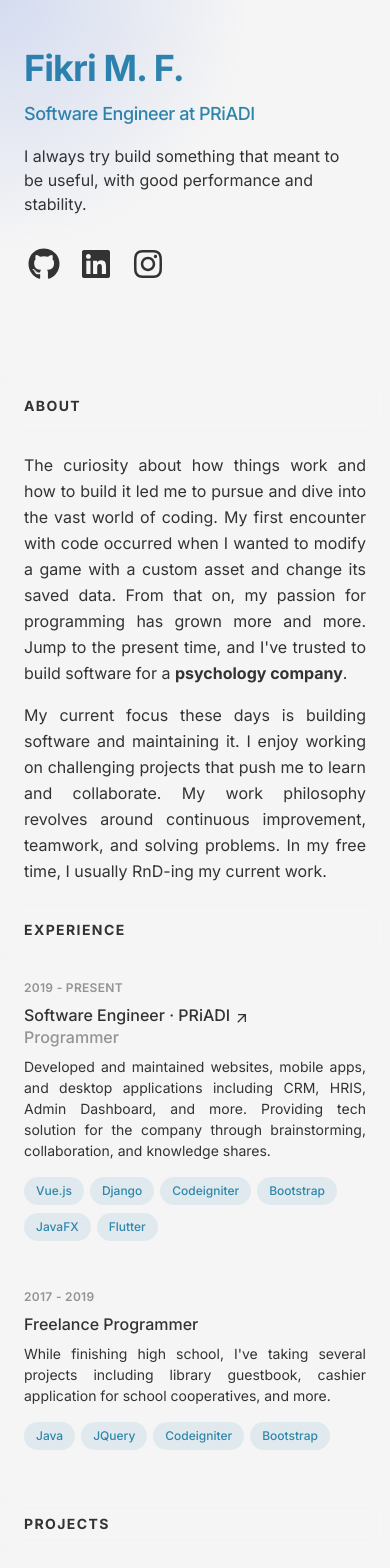
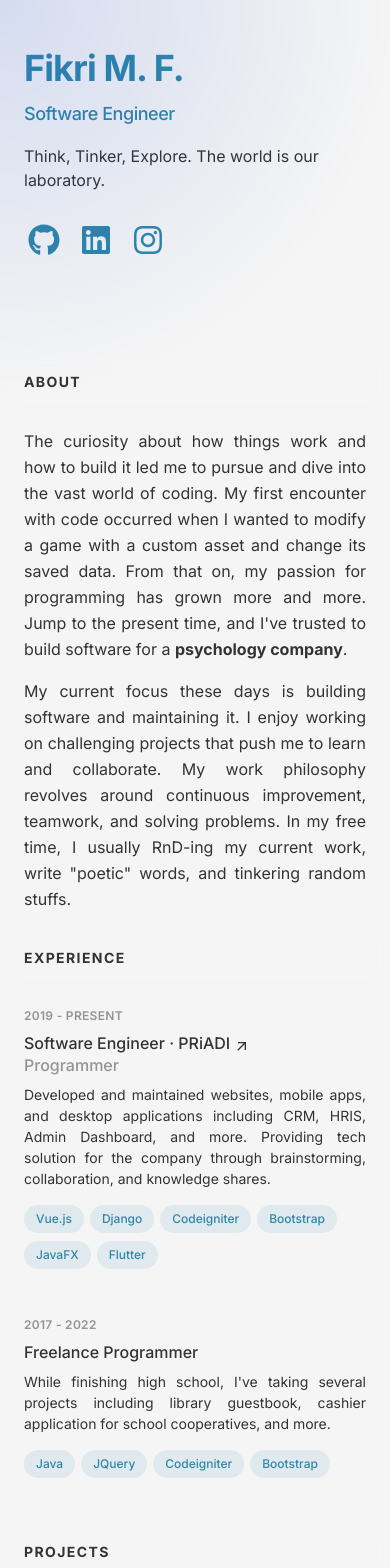
Before and after one commit to pratamafikri/portfolio-v.2, a Next.js app: page / in a window 390 px wide. Shown: the top 1568 px of the page. Built offline with nearby package versions, Linux system fonts and the light colour scheme.

Commit message:
minor changes; improved desktop section transition

```diff
--- a/app/components/LanternPointer.tsx
+++ b/app/components/LanternPointer.tsx
@@ -24,9 +24,9 @@ export default function LanternPointer() {
           position: 'fixed',
           top: mousePos.y,
           left: mousePos.x,
-          width: '500px',
-          height: '500px',
-          borderRadius: '500px',
+          width: '800px',
+          height: '800px',
+          borderRadius: '800px',
           background: 'radial-gradient(circle, rgba(29,78,216,0.15) 0%, transparent 70%)',
           pointerEvents: 'none',
           zIndex: '9999',
--- a/app/page.tsx
+++ b/app/page.tsx
@@ -27,12 +27,8 @@ export default function Home() {
           <div className='lg:sticky lg:top-0 lg:flex lg:max-h-screen lg:w-1/2 lg:flex-col lg:justify-around lg:py-24'>
             <div>
               <h1 className='text-4xl font-bold tracking-tight text-primary sm:text-5xl'>Fikri M. F.</h1>
-              <h2 className='mt-3 text-lg font-medium tracking-tight text-primary sm:text-xl'>
-                Software Engineer at PRiADI
-              </h2>
-              <p className='mt-4 max-w-xs leading-normal'>
-                I always try build something that meant to be useful, with good performance and stability.
-              </p>
+              <h2 className='mt-3 text-lg font-medium tracking-tight text-primary sm:text-xl'>Software Engineer</h2>
+              <p className='mt-4 max-w-xs leading-normal'>Think, Tinker, Explore. The world is our laboratory.</p>
             </div>
             <ul className='ml-1 mt-8 flex items-center' aria-label='Social media'>
               <li className='mr-5 text-xs shrink-0'>
@@ -44,7 +40,7 @@ export default function Home() {
                   aria-label='GitHub (opens in a new tab)'
                   title='GitHub'>
                   <span className='sr-only'>GitHub</span>
-                  <FaGithub className='h-8 w-8' />
+                  <FaGithub className='h-8 w-8 text-primary' />
                 </a>
               </li>
               <li className='mr-5 text-xs shrink-0'>
@@ -56,7 +52,7 @@ export default function Home() {
                   aria-label='LinkedIn (opens in a new tab)'
                   title='LinkedIn'>
                   <span className='sr-only'>LinkedIn</span>
-                  <FaLinkedin className='h-8 w-8' />
+                  <FaLinkedin className='h-8 w-8 text-primary' />
                 </a>
               </li>
               <li className='mr-5 text-xs shrink-0'>
@@ -68,7 +64,7 @@ export default function Home() {
                   aria-label='Instagram (opens in a new tab)'
                   title='Instagram'>
                   <span className='sr-only'>Instagram</span>
-                  <FaInstagram className='h-8 w-8' />
+                  <FaInstagram className='h-8 w-8 text-primary' />
                 </a>
               </li>
             </ul>
@@ -97,8 +93,7 @@ export default function Home() {
                 Projects
               </button>
             </div>
-            {!isLoadingSection ? (
-              <div>
+            <div className={`transition-opacity duration-500 ${isLoadingSection ? 'opacity-0' : 'opacity-100'}`}>
               <div id='about' className={`${activeSection != 'about' ? 'lg:hidden' : ''}`} aria-label='About me'>
                 <div className='sticky top-0 z-20 -mx-6 mb-4 w-screen px-6 py-5 backdrop-blur md:-mx-12 md:px-12 lg:sr-only lg:relative lg:top-auto lg:mx-auto lg:w-full lg:px-0 lg:py-0 lg:opacity-0'>
                   <h2 className='text-sm font-bold uppercase tracking-widest lg:sr-only'>About</h2>
@@ -106,9 +101,9 @@ export default function Home() {
                 <div>
                   <p className='mb-4 text-justify'>
                     The curiosity about how things work and how to build it led me to pursue and dive into the vast
-                      world of coding. My first encounter with code occurred when I wanted to modify a game with a
-                      custom asset and change its saved data. From that on, my passion for programming has grown more
-                      and more. Jump to the present time, and I&apos;ve trusted to build software for a&nbsp;
+                    world of coding. My first encounter with code occurred when I wanted to modify a game with a custom
+                    asset and change its saved data. From that on, my passion for programming has grown more and more.
+                    Jump to the present time, and I&apos;ve trusted to build software for a&nbsp;
                     <a className='font-bold hover:text-primary transition duration-300' href='https://priadi.id'>
                       psychology company
                     </a>
@@ -116,10 +111,10 @@ export default function Home() {
                     <br />
                   </p>
                   <p className='mb-4 text-justify'>
-                      My current focus these days is building software and maintaining it. I enjoy working on
-                      challenging projects that push me to learn and collaborate. My work philosophy revolves around
-                      continuous improvement, teamwork, and solving problems. In my free time, I usually RnD-ing my
-                      current work.
+                    My current focus these days is building software and maintaining it. I enjoy working on challenging
+                    projects that push me to learn and collaborate. My work philosophy revolves around continuous
+                    improvement, teamwork, and solving problems. In my free time, I usually RnD-ing my current work,
+                    write &quot;poetic&quot; words, and tinkering random stuffs.
                   </p>
                 </div>
               </div>
@@ -184,7 +179,7 @@ export default function Home() {
                       <div className='group relative grid pb-1 transition-all sm:grid-cols-8 sm:gap-8 md:gap-4 lg:hover:!opacity-100 lg:group-hover/list:opacity-50'>
                         <div className='absolute -inset-x-4 -inset-y-4 z-0 hidden rounded-md transition motion-reduce:transition-none lg:-inset-x-6 lg:block lg:group-hover:bg-primary/10 lg:group-hover:shadow-[inset_0_1px_0_0_rgba(148, 163, 184, 0.1)] lg:group-hover:drop-shadow-lg'></div>
                         <header className='z-10 mb-2 mt-1 text-xs font-semibold text-jetblack/50 uppercase tracking-wide sm:col-span-2'>
-                            2017 - 2019
+                          2017 - 2022
                         </header>
                         <div className='z-10 col-span-6'>
                           <h3 className='font-medium leading-snug'>
@@ -198,8 +193,8 @@ export default function Home() {
                             </div>
                           </h3>
                           <p className='mt-2 text-sm leading-normal text-justify'>
-                              While finishing high school, I&apos;ve taking several projects including library
-                              guestbook, cashier application for school cooperatives, and more.
+                            While finishing high school, I&apos;ve taking several projects including library guestbook,
+                            cashier application for school cooperatives, and more.
                           </p>
                           <ul className='mt-2 flex flex-wrap'>
                             <TechBadge name={'Java'} />
@@ -213,10 +208,7 @@ export default function Home() {
                   </ol>
                 </div>
               </div>
-                <div
-                  id='projects'
-                  className={`${activeSection != 'projects' ? 'lg:hidden' : ''}`}
-                  aria-label='Projects'>
+              <div id='projects' className={`${activeSection != 'projects' ? 'lg:hidden' : ''}`} aria-label='Projects'>
                 <div className='sticky top-0 z-20 -mx-6 mb-4 w-screen px-6 py-5 backdrop-blur md:-mx-12 md:px-12 lg:sr-only lg:relative lg:top-auto lg:mx-auto lg:w-full lg:px-0 lg:py-0 lg:opacity-0'>
                   <h2 className='text-sm font-bold uppercase tracking-widest lg:sr-only'>Projects</h2>
                 </div>
@@ -242,8 +234,8 @@ export default function Home() {
                             </a>
                           </h3>
                           <p className='mt-2 text-sm leading-normal'>
-                              A project meant to be a site that provides stuff that can help daily life. This project
-                              contains (but is not limited to) a Budget Planner, BMI Calculator, etc.
+                            Solve daily problems with algorithms. This project contains (but is not limited to) a Budget
+                            Planner, BMI Calculator, etc. Stay tune for more features!.
                           </p>
                           <ul className='mt-2 flex flex-wrap' aria-label='Technologies used:'>
                             <TechBadge name={'Next.js'} />
@@ -281,9 +273,7 @@ export default function Home() {
                               </span>
                             </a>
                           </h3>
-                            <p className='mt-2 text-sm leading-normal'>
-                              My first attempt to create a portfolio website.
-                            </p>
+                          <p className='mt-2 text-sm leading-normal'>My first attempt to create a portfolio website.</p>
                           <ul className='mt-2 flex flex-wrap' aria-label='Technologies used:'>
                             <TechBadge name={'React'} />
                             <TechBadge name={'Javascript'} />
@@ -314,11 +304,6 @@ export default function Home() {
                 </div>
               </div>
             </div>
-            ) : (
-              <div className='py-24'>
-                <LoadingSpin />
-              </div>
-            )}
           </div>
         </div>
       </div>
--- a/app/projects/page.tsx
+++ b/app/projects/page.tsx
@@ -23,7 +23,7 @@ export default function ProjectPage() {
     },
     {
       year: '2019',
-      name: 'SMKN 13 BANDUNG School Cooperatives Cashier',
+      name: 'SMKN 13 BANDUNG School Cooperatives Store Cashier',
       tools: ['HTML', 'PHP', 'Bootstrap', 'jQuery'],
       link: '',
     },
@@ -52,6 +52,12 @@ export default function ProjectPage() {
       link: '',
     },
     {
+      year: '2021',
+      name: 'PRiADI Corporate Dashboard',
+      tools: ['Codeigniter', 'Bootstrap', 'jQuery'],
+      link: '',
+    },
+    {
       year: '2022',
       name: 'PRiADI Test Desktop',
       tools: ['JavaFX'],
@@ -65,7 +71,7 @@ export default function ProjectPage() {
     },
     {
       year: '2022',
-      name: '[FnB Company x PRiADI] Recruitment Dashboard',
+      name: 'PRiADI Recruitment Dashboard',
       tools: ['Codeigniter', 'Bootstrap', 'jQuery'],
       link: '',
     },
@@ -101,7 +107,7 @@ export default function ProjectPage() {
     },
     {
       year: '2023',
-      name: '[Mining Company x PRiADI] HRIS',
+      name: 'PRiADI HRIS',
       tools: ['Codeigniter', 'Bootstrap'],
       link: '',
     },
```
Lines whose indentation alone changed are shown as unchanged.
